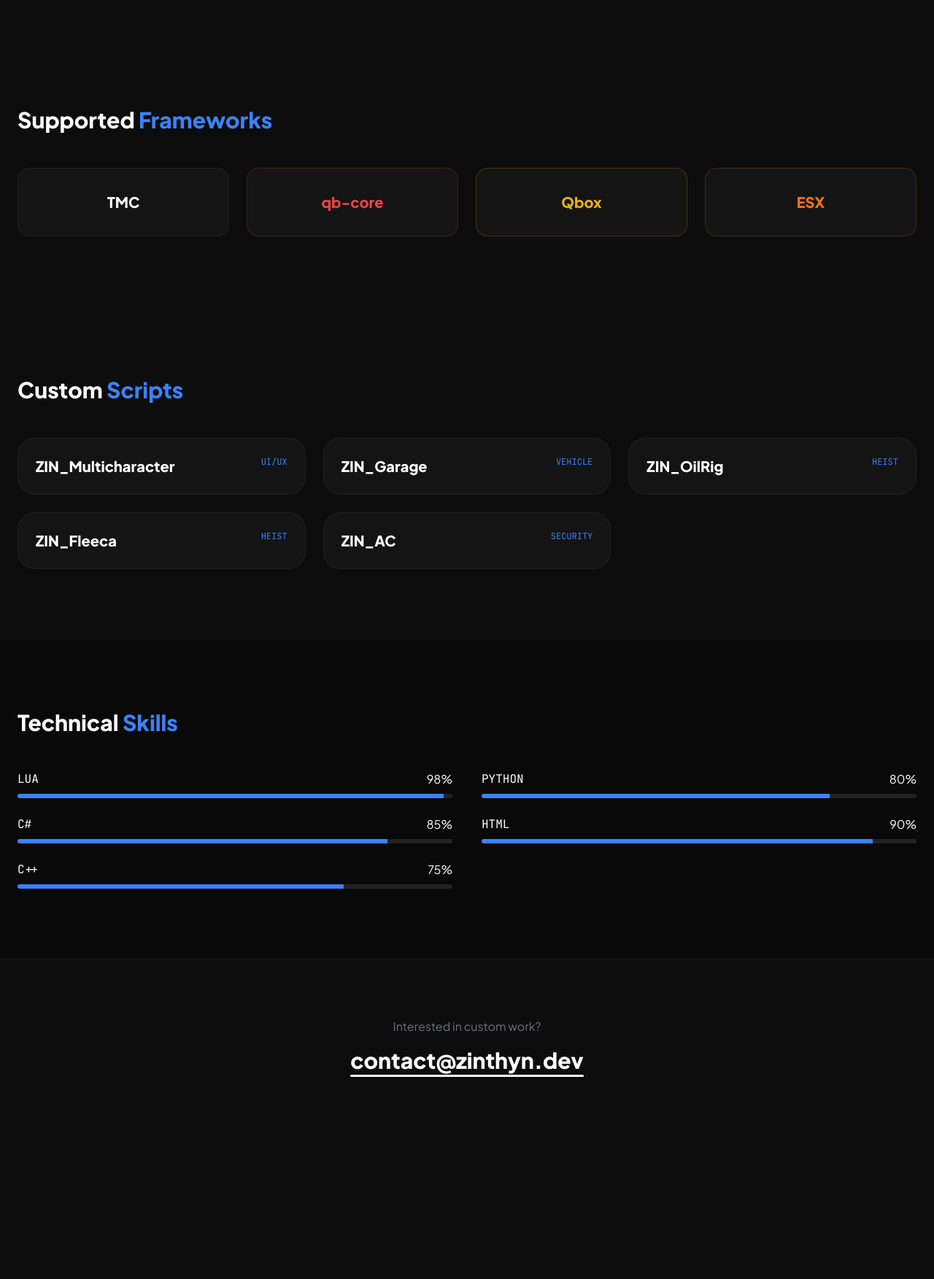
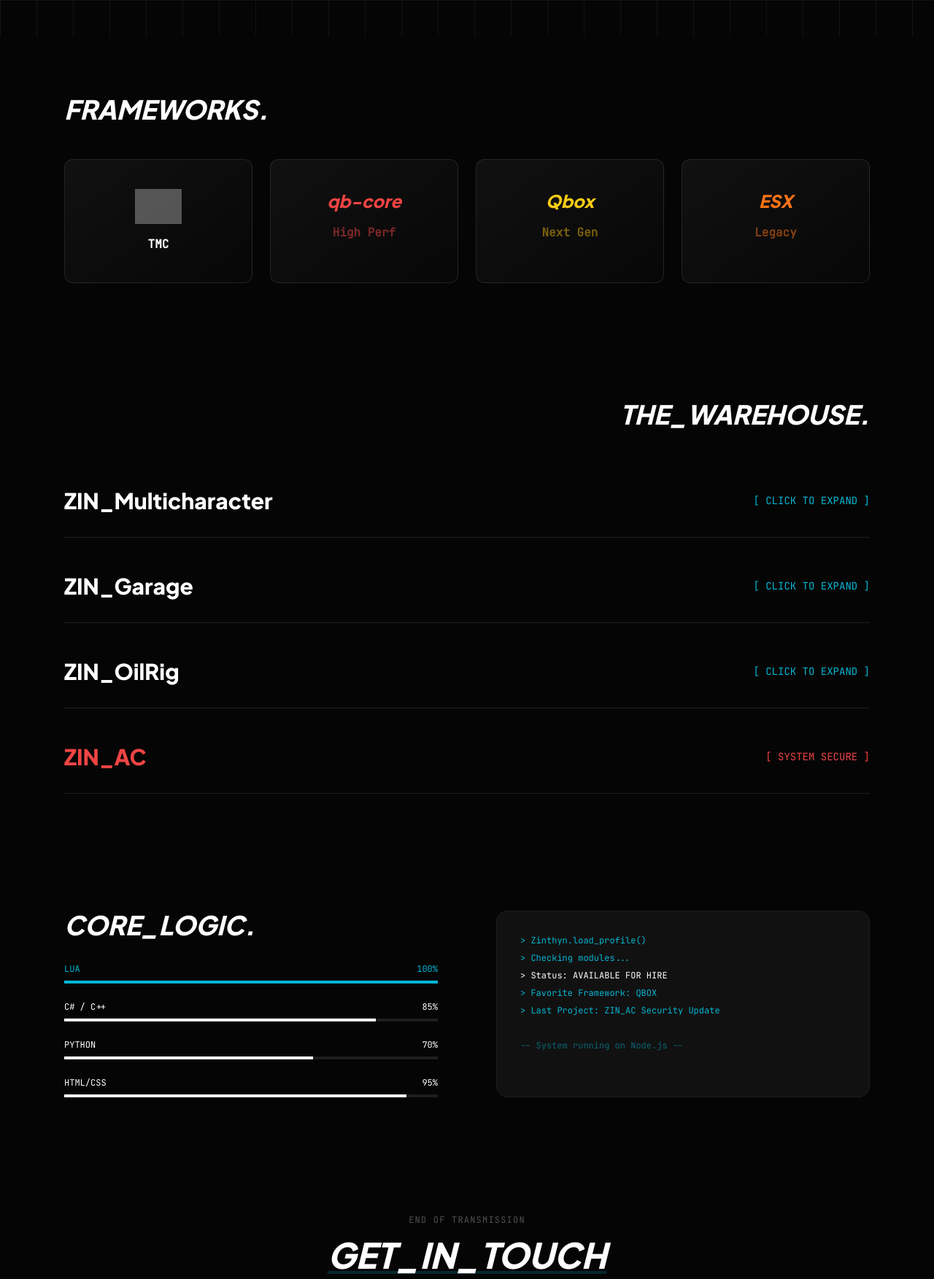
Before and after one commit to Zinthyn/Portfolio, a plain HTML site: page index.html in a window 1280 px wide. Shown: the part 750-2503 px from the top of the page at 73% size. Before the commit the page ends 2301 px from the top, so only its background shows below. Drawn offline with nearby package versions, Linux system fonts and the light colour scheme; grey boxes are pictures that could not be loaded.

Commit message:
index.html

```diff
--- a/index.html
+++ b/index.html
@@ -3,180 +3,258 @@
 <head>
     <meta charset="UTF-8">
     <meta name="viewport" content="width=device-width, initial-scale=1.0">
-    <title>Zinthyn | FiveM Developer</title>
+    <title>Zinthyn | Creative Developer</title>
     <script src="https://cdn.tailwindcss.com"></script>
     <script src="https://cdnjs.cloudflare.com/ajax/libs/gsap/3.12.2/gsap.min.js"></script>
     <script src="https://cdnjs.cloudflare.com/ajax/libs/gsap/3.12.2/ScrollTrigger.min.js"></script>
     <link href="https://fonts.googleapis.com/css2?family=Plus+Jakarta+Sans:wght@300;400;600;800&family=JetBrains+Mono&display=swap" rel="stylesheet">
 
     <style>
-        :root { --bg: #0d0d0d; --accent: #3b82f6; --glass: rgba(255, 255, 255, 0.03); }
-        body { background: var(--bg); color: white; font-family: 'Plus Jakarta Sans', sans-serif; scroll-behavior: smooth; }
+        :root {
+            --bg: #050505;
+            --accent: #00f2ff;
+            --secondary: #7000ff;
+            --glass: rgba(255, 255, 255, 0.03);
+        }
+
+        body {
+            background-color: var(--bg);
+            color: white;
+            font-family: 'Plus Jakarta Sans', sans-serif;
+            overflow-x: hidden;
+            cursor: none; /* Custom Cursor */
+        }
+
         .mono { font-family: 'JetBrains Mono', monospace; }
-        .nav-blur { backdrop-filter: blur(15px); background: rgba(13, 13, 13, 0.8); border-bottom: 1px solid rgba(255,255,255,0.05); }
-        .card { background: var(--glass); border: 1px solid rgba(255,255,255,0.05); transition: 0.3s; cursor: pointer; }
-        .card:hover { border-color: var(--accent); transform: translateY(-5px); }
-        .skill-bar { height: 6px; background: rgba(255,255,255,0.1); border-radius: 10px; overflow: hidden; }
-        .skill-progress { height: 100%; background: var(--accent); width: 0; }
-        .desc-hidden { display: none; margin-top: 1rem; color: #9ca3af; font-size: 0.875rem; border-top: 1px solid rgba(255,255,255,0.1); padding-top: 1rem; }
+
+        /* Custom Cursor */
+        #cursor {
+            width: 20px;
+            height: 20px;
+            background: var(--accent);
+            border-radius: 50%;
+            position: fixed;
+            pointer-events: none;
+            z-index: 9999;
+            mix-blend-mode: difference;
+            transition: transform 0.1s ease;
+        }
+
+        /* Glitch Effect for ZINTHYN */
+        .glitch {
+            position: relative;
+            display: inline-block;
+        }
+        .glitch::before, .glitch::after {
+            content: 'ZINTHYN';
+            position: absolute;
+            top: 0; left: 0; width: 100%; height: 100%;
+            background: var(--bg);
+        }
+        .glitch::before { left: 2px; text-shadow: -2px 0 #ff00c1; clip: rect(44px, 450px, 56px, 0); animation: glitch-anim 5s infinite linear alternate-reverse; }
+        .glitch::after { left: -2px; text-shadow: -2px 0 #00fff9; clip: rect(44px, 450px, 56px, 0); animation: glitch-anim2 5s infinite linear alternate-reverse; }
+
+        @keyframes glitch-anim { 0% { clip: rect(10px, 9999px, 20px, 0); } 100% { clip: rect(80px, 9999px, 90px, 0); } }
+        @keyframes glitch-anim2 { 0% { clip: rect(50px, 9999px, 60px, 0); } 100% { clip: rect(10px, 9999px, 30px, 0); } }
+
+        /* Grid Background */
+        .grid-bg {
+            background-image: linear-gradient(rgba(255,255,255,0.05) 1px, transparent 1px), linear-gradient(90deg, rgba(255,255,255,0.05) 1px, transparent 1px);
+            background-size: 50px 50px;
+            position: absolute; width: 100%; height: 100%; z-index: -1;
+        }
+
+        .framework-card {
+            background: linear-gradient(145deg, rgba(255,255,255,0.05), rgba(255,255,255,0.01));
+            border: 1px solid rgba(255,255,255,0.1);
+            transition: all 0.4s cubic-bezier(0.175, 0.885, 0.32, 1.275);
+        }
+        .framework-card:hover {
+            transform: scale(1.05) rotate(2deg);
+            border-color: var(--accent);
+            box-shadow: 0 0 30px rgba(0, 242, 255, 0.2);
+        }
+
+        .script-desc {
+            max-height: 0;
+            overflow: hidden;
+            transition: max-height 0.5s ease-out, opacity 0.3s;
+            opacity: 0;
+        }
+        .script-card.active .script-desc {
+            max-height: 200px;
+            opacity: 1;
+            padding-top: 1rem;
+        }
     </style>
 </head>
 <body>
 
-    <nav class="fixed top-0 w-full z-50 nav-blur">
-        <div class="max-w-7xl mx-auto px-6 py-4 flex justify-between items-center">
-            <div class="text-xl font-extrabold tracking-tighter uppercase">Zinthyn<span class="text-blue-500">.</span></div>
-            <div class="hidden md:flex space-x-8 text-sm font-medium text-gray-400">
-                <a href="#about" class="hover:text-white transition">About</a>
-                <a href="#frameworks" class="hover:text-white transition">Frameworks</a>
-                <a href="#scripts" class="hover:text-white transition">Scripts</a>
-                <a href="#contact" class="hover:text-white transition">Contact</a>
-            </div>
+    <div id="cursor"></div>
+    <div class="grid-bg"></div>
+
+    <nav class="fixed top-0 w-full z-50 p-6 flex justify-between items-center mix-blend-difference">
+        <div class="text-2xl font-black tracking-tighter">ZIN.</div>
+        <div class="flex space-x-6 mono text-xs uppercase tracking-widest">
+            <a href="#scripts" class="hover:text-cyan-400">Scripts</a>
+            <a href="#skills" class="hover:text-cyan-400">System</a>
+            <a href="#contact" class="hover:text-cyan-400">Contact</a>
         </div>
     </nav>
 
-    <section class="h-screen flex flex-col justify-center items-center text-center px-6">
-        <h1 class="text-7xl md:text-9xl font-black mb-4 tracking-tighter">ZINTHYN</h1>
-        <p class="text-blue-500 mono tracking-widest uppercase mb-8">Lead Developer / FiveM Specialist</p>
-        <div class="flex space-x-4">
-            <a href="#scripts" class="bg-blue-600 px-8 py-4 rounded-full font-bold hover:bg-blue-700 transition">View Scripts</a>
-        </div>
-    </section>
-
-    <section id="frameworks" class="py-24 px-6 max-w-7xl mx-auto">
-        <h2 class="text-3xl font-bold mb-12">Supported <span class="text-blue-500">Frameworks</span></h2>
-        <div class="grid grid-cols-2 md:grid-cols-4 gap-6">
-            <div class="card p-8 rounded-2xl text-center">
-                <div class="text-xl font-bold">TMC</div>
-            </div>
-            <div class="card p-8 rounded-2xl text-center border-red-500/20">
-                <div class="text-xl font-bold text-red-500">qb-core</div>
-            </div>
-            <div class="card p-8 rounded-2xl text-center border-yellow-500/20">
-                <div class="text-xl font-bold text-yellow-500">Qbox</div>
-            </div>
-            <div class="card p-8 rounded-2xl text-center border-orange-500/20">
-                <div class="text-xl font-bold text-orange-500">ESX</div>
+    <section class="min-h-screen flex flex-col justify-center items-center relative">
+        <div class="text-center">
+            <p class="mono text-cyan-500 mb-2 opacity-0 hero-fade">Initializing Zinthyn.sys...</p>
+            <h1 class="text-8xl md:text-9xl font-black glitch hero-fade opacity-0">ZINTHYN</h1>
+            <div class="mt-8 flex justify-center space-x-4 hero-fade opacity-0">
+                <span class="px-4 py-1 border border-white/20 rounded-full text-xs mono">FiveM Specialist</span>
+                <span class="px-4 py-1 border border-white/20 rounded-full text-xs mono">Backend Arch</span>
             </div>
         </div>
     </section>
 
-    <section id="scripts" class="py-24 px-6 max-w-7xl mx-auto">
-        <h2 class="text-3xl font-bold mb-12">Custom <span class="text-blue-500">Scripts</span></h2>
-        <div class="grid md:grid-cols-2 lg:grid-cols-3 gap-6">
+    <section class="py-20 px-6 max-w-6xl mx-auto">
+        <h2 class="text-4xl font-black mb-12 italic">FRAMEWORKS.</h2>
+        <div class="grid grid-cols-1 md:grid-cols-4 gap-6">
+            <div class="framework-card p-10 rounded-xl text-center">
+                <img src="https://i.imgur.com/your-tmc-logo.png" alt="TMC" class="h-12 mx-auto mb-4 opacity-50">
+                <div class="font-bold mono">TMC</div>
+            </div>
+            <div class="framework-card p-10 rounded-xl text-center">
+                <div class="text-red-500 text-2xl font-black mb-4 italic">qb-core</div>
+                <div class="font-bold mono text-red-500/50">High Perf</div>
+            </div>
+            <div class="framework-card p-10 rounded-xl text-center">
+                <div class="text-yellow-400 text-2xl font-black mb-4 italic">Qbox</div>
+                <div class="font-bold mono text-yellow-500/50">Next Gen</div>
+            </div>
+            <div class="framework-card p-10 rounded-xl text-center">
+                <div class="text-orange-500 text-2xl font-black mb-4 italic">ESX</div>
+                <div class="font-bold mono text-orange-500/50">Legacy</div>
+            </div>
+        </div>
+    </section>
 
-            <div class="card p-6 rounded-3xl" onclick="toggleDesc('multichar')">
-                <div class="flex justify-between items-start">
-                    <h3 class="font-bold text-xl">ZIN_Multicharacter</h3>
-                    <span class="text-blue-500 text-xs mono">UI/UX</span>
+    <section id="scripts" class="py-20 px-6 max-w-6xl mx-auto">
+        <h2 class="text-4xl font-black mb-12 italic text-right">THE_WAREHOUSE.</h2>
+        <div class="space-y-4">
+
+            <div class="script-card group border-b border-white/10 py-8 cursor-pointer" onclick="this.classList.toggle('active')">
+                <div class="flex justify-between items-center">
+                    <h3 class="text-3xl font-bold group-hover:text-cyan-400 transition">ZIN_Multicharacter</h3>
+                    <div class="text-cyan-500 mono text-sm">[ CLICK TO EXPAND ]</div>
                 </div>
-                <div id="multichar" class="desc-hidden">
-                    Premium character selection screen with 3D ped rotation and smooth metadata transitions.
+                <div class="script-desc text-gray-400 flex gap-10 items-center">
+                    <div class="w-1/3 h-32 bg-white/5 rounded-lg flex items-center justify-center font-black italic text-white/10 text-4xl">PREVIEW</div>
+                    <p class="w-2/3 leading-relaxed">A sleek, high-performance character selection screen. Features include 3D ped interaction, seamless coordinate transitions, and full JSON-based metadata display.</p>
                 </div>
             </div>
 
-            <div class="card p-6 rounded-3xl" onclick="toggleDesc('garage')">
-                <div class="flex justify-between items-start">
-                    <h3 class="font-bold text-xl">ZIN_Garage</h3>
-                    <span class="text-blue-500 text-xs mono">VEHICLE</span>
+            <div class="script-card group border-b border-white/10 py-8 cursor-pointer" onclick="this.classList.toggle('active')">
+                <div class="flex justify-between items-center">
+                    <h3 class="text-3xl font-bold group-hover:text-cyan-400 transition">ZIN_Garage</h3>
+                    <div class="text-cyan-500 mono text-sm">[ CLICK TO EXPAND ]</div>
                 </div>
-                <div id="garage" class="desc-hidden">
-                    Advanced vehicle management with valet services, persistent damage, and customizable housing integration.
+                <div class="script-desc text-gray-400 flex gap-10 items-center">
+                    <div class="w-1/3 h-32 bg-white/5 rounded-lg flex items-center justify-center font-black italic text-white/10 text-4xl">PREVIEW</div>
+                    <p class="w-2/3">The ultimate vehicle management system. Persistent state saving, custom damage interpolation, and a modern NUI interface built for speed.</p>
                 </div>
             </div>
 
-            <div class="card p-6 rounded-3xl" onclick="toggleDesc('oilrig')">
-                <div class="flex justify-between items-start">
-                    <h3 class="font-bold text-xl">ZIN_OilRig</h3>
-                    <span class="text-blue-500 text-xs mono">HEIST</span>
+            <div class="script-card group border-b border-white/10 py-8 cursor-pointer" onclick="this.classList.toggle('active')">
+                <div class="flex justify-between items-center">
+                    <h3 class="text-3xl font-bold group-hover:text-cyan-400 transition">ZIN_OilRig</h3>
+                    <div class="text-cyan-500 mono text-sm">[ CLICK TO EXPAND ]</div>
                 </div>
-                <div id="oilrig" class="desc-hidden">
-                    Synchronized group heist featuring custom hacking mini-games and dynamic NPC responses.
+                <div class="script-desc text-gray-400">
+                    <p class="leading-relaxed">An offshore heist involving boat chases, hacking sequences, and high-tier loot tables. Optimized for 0.01ms idle.</p>
                 </div>
             </div>
 
-            <div class="card p-6 rounded-3xl" onclick="toggleDesc('fleeca')">
-                <div class="flex justify-between items-start">
-                    <h3 class="font-bold text-xl">ZIN_Fleeca</h3>
-                    <span class="text-blue-500 text-xs mono">HEIST</span>
+             <div class="script-card group border-b border-white/10 py-8 cursor-pointer" onclick="this.classList.toggle('active')">
+                <div class="flex justify-between items-center">
+                    <h3 class="text-3xl font-bold group-hover:text-cyan-400 transition text-red-500">ZIN_AC</h3>
+                    <div class="text-red-500 mono text-sm">[ SYSTEM SECURE ]</div>
                 </div>
-                <div id="fleeca" class="desc-hidden">
-                    Classic bank robbery reimagined with thermite drilling and silent/loud entry options.
-                </div>
-            </div>
-
-            <div class="card p-6 rounded-3xl" onclick="toggleDesc('anticheat')">
-                <div class="flex justify-between items-start">
-                    <h3 class="font-bold text-xl">ZIN_AC</h3>
-                    <span class="text-blue-500 text-xs mono">SECURITY</span>
-                </div>
-                <div id="anticheat" class="desc-hidden">
-                    Prop-injection protection, event-trigger monitoring, and automatic blacklisted command bans.
+                <div class="script-desc text-gray-400">
+                    <p class="leading-relaxed">State-of-the-art protection against prop-spawning, event-triggering, and executor-based injection. Keep your community clean.</p>
                 </div>
             </div>
 
         </div>
     </section>
 
-    <section id="skills" class="py-24 bg-black/30 px-6">
-        <div class="max-w-7xl mx-auto">
-            <h2 class="text-3xl font-bold mb-12">Technical <span class="text-blue-500">Skills</span></h2>
-            <div class="grid md:grid-cols-2 gap-10">
+    <section id="skills" class="py-20 px-6 max-w-6xl mx-auto">
+        <div class="grid md:grid-cols-2 gap-20">
+            <div>
+                <h2 class="text-4xl font-black mb-8 italic">CORE_LOGIC.</h2>
                 <div class="space-y-6">
-                    <div>
-                        <div class="flex justify-between mb-2"><span class="mono">LUA</span><span>98%</span></div>
-                        <div class="skill-bar"><div class="skill-progress" data-width="98%"></div></div>
+                    <div class="skill-row">
+                        <div class="flex justify-between mono text-xs mb-2 text-cyan-500"><span>LUA</span><span>100%</span></div>
+                        <div class="h-1 bg-white/10 w-full"><div class="h-1 bg-cyan-500 w-full"></div></div>
                     </div>
-                    <div>
-                        <div class="flex justify-between mb-2"><span class="mono">C#</span><span>85%</span></div>
-                        <div class="skill-bar"><div class="skill-progress" data-width="85%"></div></div>
+                    <div class="skill-row">
+                        <div class="flex justify-between mono text-xs mb-2"><span>C# / C++</span><span>85%</span></div>
+                        <div class="h-1 bg-white/10 w-full"><div class="h-1 bg-white w-5/6"></div></div>
                     </div>
-                    <div>
-                        <div class="flex justify-between mb-2"><span class="mono">C++</span><span>75%</span></div>
-                        <div class="skill-bar"><div class="skill-progress" data-width="75%"></div></div>
+                    <div class="skill-row">
+                        <div class="flex justify-between mono text-xs mb-2"><span>PYTHON</span><span>70%</span></div>
+                        <div class="h-1 bg-white/10 w-full"><div class="h-1 bg-white w-2/3"></div></div>
+                    </div>
+                    <div class="skill-row">
+                        <div class="flex justify-between mono text-xs mb-2"><span>HTML/CSS</span><span>95%</span></div>
+                        <div class="h-1 bg-white/10 w-full"><div class="h-1 bg-white w-11/12"></div></div>
                     </div>
                 </div>
-                <div class="space-y-6">
-                    <div>
-                        <div class="flex justify-between mb-2"><span class="mono">PYTHON</span><span>80%</span></div>
-                        <div class="skill-bar"><div class="skill-progress" data-width="80%"></div></div>
-                    </div>
-                    <div>
-                        <div class="flex justify-between mb-2"><span class="mono">HTML</span><span>90%</span></div>
-                        <div class="skill-bar"><div class="skill-progress" data-width="90%"></div></div>
-                    </div>
-                </div>
+            </div>
+            <div class="bg-white/5 p-8 rounded-2xl mono text-xs text-cyan-500 border border-white/5">
+                <p class="mb-2">> Zinthyn.load_profile()</p>
+                <p class="mb-2">> Checking modules...</p>
+                <p class="mb-2 text-white">> Status: <span class="animate-pulse">AVAILABLE FOR HIRE</span></p>
+                <p class="mb-2">> Favorite Framework: QBOX</p>
+                <p class="mb-2">> Last Project: ZIN_AC Security Update</p>
+                <p class="mt-8 opacity-50">-- System running on Node.js --</p>
             </div>
         </div>
     </section>
 
-    <footer id="contact" class="py-20 text-center border-t border-white/5">
-        <p class="text-gray-500 mb-4">Interested in custom work?</p>
-        <a href="mailto:contact@zinthyn.dev" class="text-3xl font-bold hover:text-blue-500 transition underline underline-offset-8">contact@zinthyn.dev</a>
+    <footer id="contact" class="py-20 text-center">
+        <p class="mono text-xs opacity-30 mb-4 uppercase tracking-widest">End of Transmission</p>
+        <a href="mailto:contact@zinthyn.dev" class="text-5xl font-black hover:text-cyan-400 transition italic underline decoration-cyan-500/20">GET_IN_TOUCH</a>
     </footer>
 
     <script>
-        gsap.registerPlugin(ScrollTrigger);
+        // Custom Cursor Movement
+        const cursor = document.getElementById('cursor');
+        document.addEventListener('mousemove', (e) => {
+            cursor.style.left = e.clientX + 'px';
+            cursor.style.top = e.clientY + 'px';
+        });
 
-        // Skill bar animation
-        gsap.utils.toArray('.skill-progress').forEach(bar => {
-            gsap.to(bar, {
-                width: bar.dataset.width,
-                duration: 2,
-                scrollTrigger: { trigger: bar, start: "top 90%" }
+        // Hover Effect for Cursor
+        document.querySelectorAll('a, .script-card, .framework-card').forEach(item => {
+            item.addEventListener('mouseenter', () => cursor.style.transform = 'scale(3)');
+            item.addEventListener('mouseleave', () => cursor.style.transform = 'scale(1)');
+        });
+
+        // Hero Animation
+        gsap.to('.hero-fade', {
+            opacity: 1,
+            y: -20,
+            duration: 1,
+            stagger: 0.2,
+            ease: "power4.out"
+        });
+
+        // Scroll Reveal
+        gsap.utils.toArray('.script-card').forEach(card => {
+            gsap.from(card, {
+                scrollTrigger: card,
+                x: -50,
+                opacity: 0,
+                duration: 1
             });
         });
-
-        // Click description logic
-        function toggleDesc(id) {
-            const el = document.getElementById(id);
-            const isVisible = el.style.display === "block";
-
-            // Hide all others first for a "clean" feel
-            document.querySelectorAll('.desc-hidden').forEach(d => d.style.display = 'none');
-
-            el.style.display = isVisible ? "none" : "block";
-        }
     </script>
 </body>
 </html>
```
